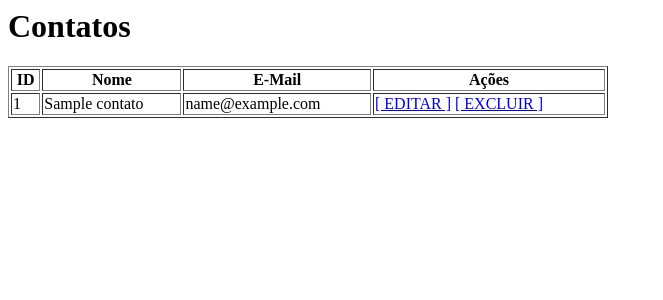
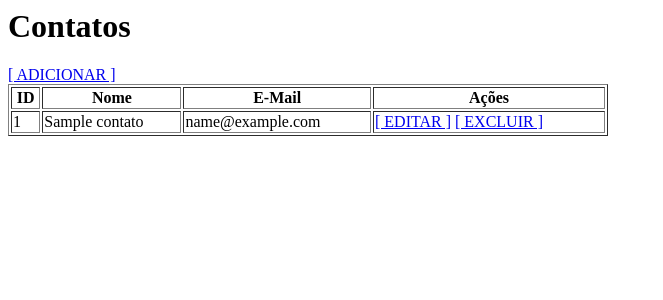
Before and after one commit to LucasSafeno/phpDoZeroAoProfissional, a PHP site: page / in a window 1280 px wide. Shown: the top 300 px of the page, without its empty margins (0-663 px from the left). Run offline with PHP 8.4, Linux system fonts and the light colour scheme; tables that the repository leaves empty or names only in its code hold one stand-in row (values such as "Sample post").

Commit message:
Fix Php Do zero ao Profissional - add button add contact project crud

```diff
--- a/12-phpAvançado/03-php-oo/crud-oo/index.php
+++ b/12-phpAvançado/03-php-oo/crud-oo/index.php
@@ -9,6 +9,8 @@ $contato = new Contato();
  ?>
 
  <h1>Contatos</h1>
+
+    <a href="adicionar.php"> [ ADICIONAR ]</a>
 
  <table border="1" width="600">
     <tr>
```
